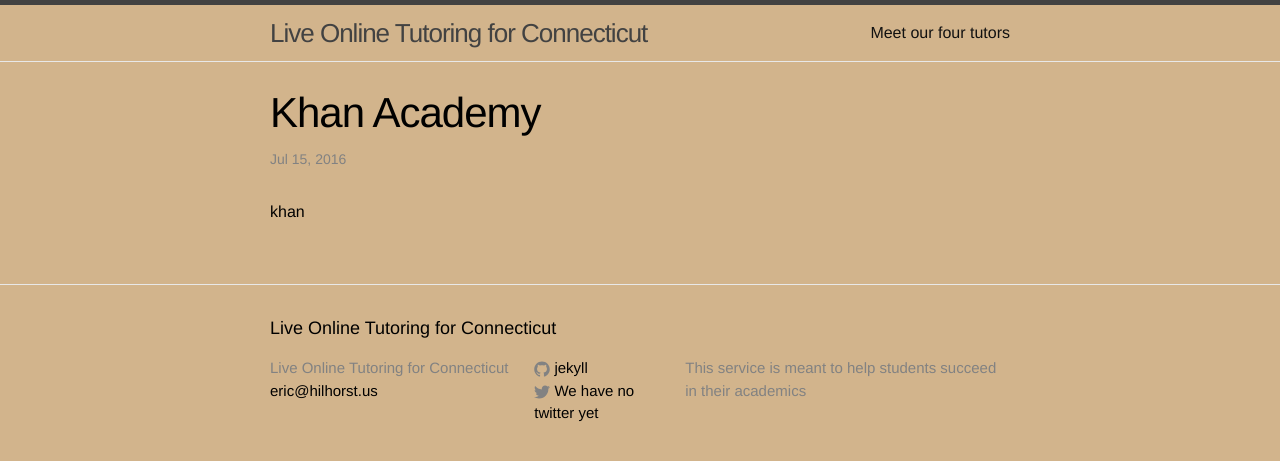
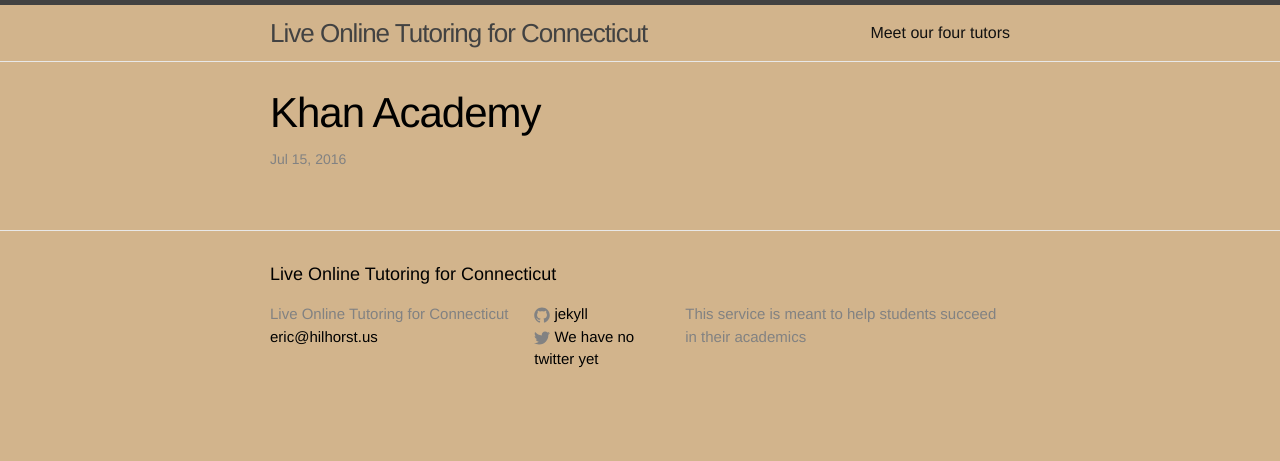
Before and after one commit to pepe454/pepe454.github.io, a Jekyll site: the page built from _posts/2016-07-15-welcome-to-jekyll.markdown, in a window 1280 px wide. Shown: the top 461 px of the page. Built offline with Jekyll 4.4.1, drawn with Linux system fonts in a browser that asks for light colours.

Commit message:
Update 2016-07-15-welcome-to-jekyll.markdown

```diff
--- a/_posts/2016-07-15-welcome-to-jekyll.markdown
+++ b/_posts/2016-07-15-welcome-to-jekyll.markdown
@@ -4,4 +4,4 @@
 date:   2016-07-15 19:16:33 -0400
 categories: jekyll update
 ---
-<a href="https://www.khanacademy.org/">khan</a>
+<a href="https://www.khanacademy.org/"></a>
```
